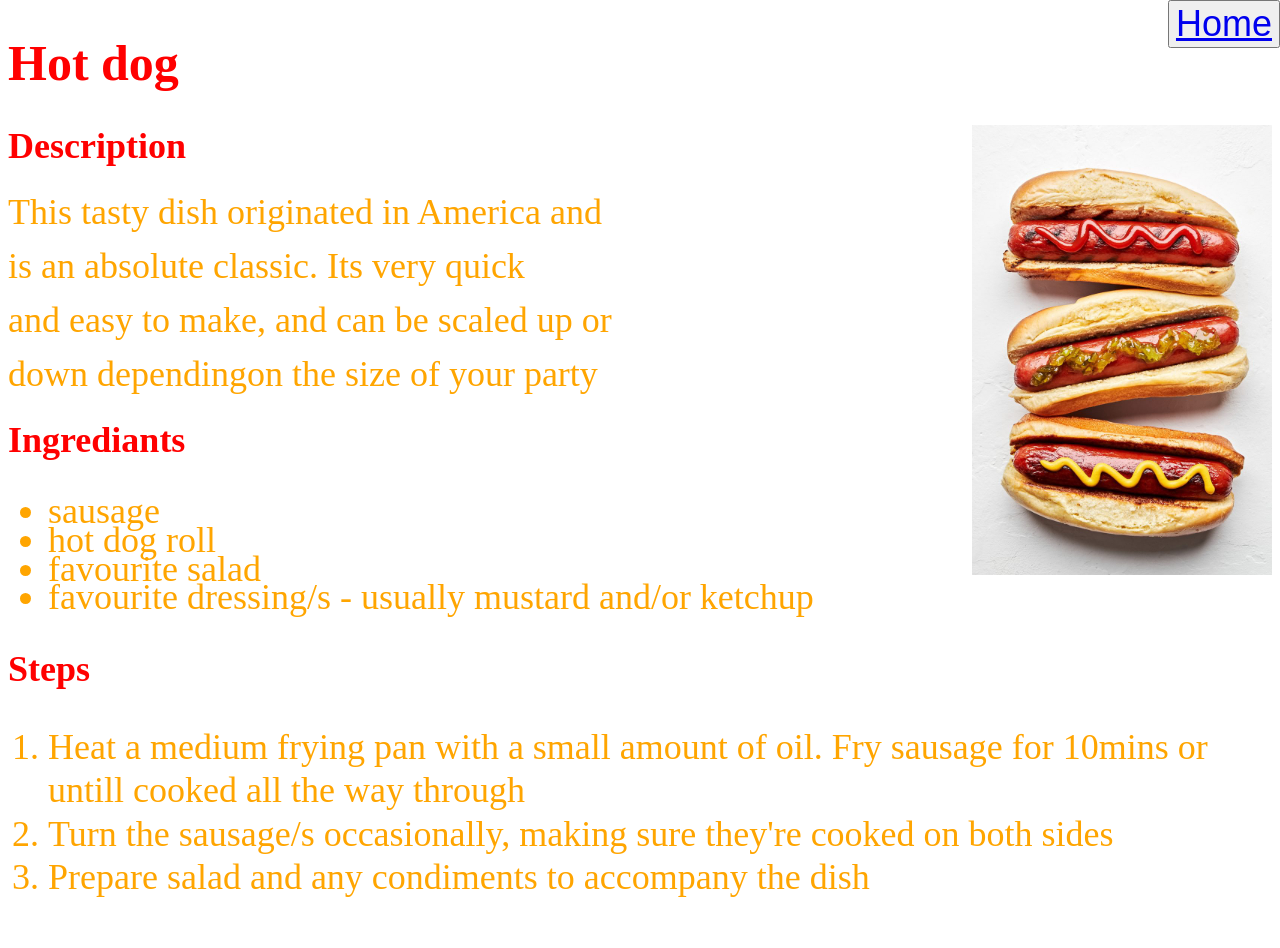
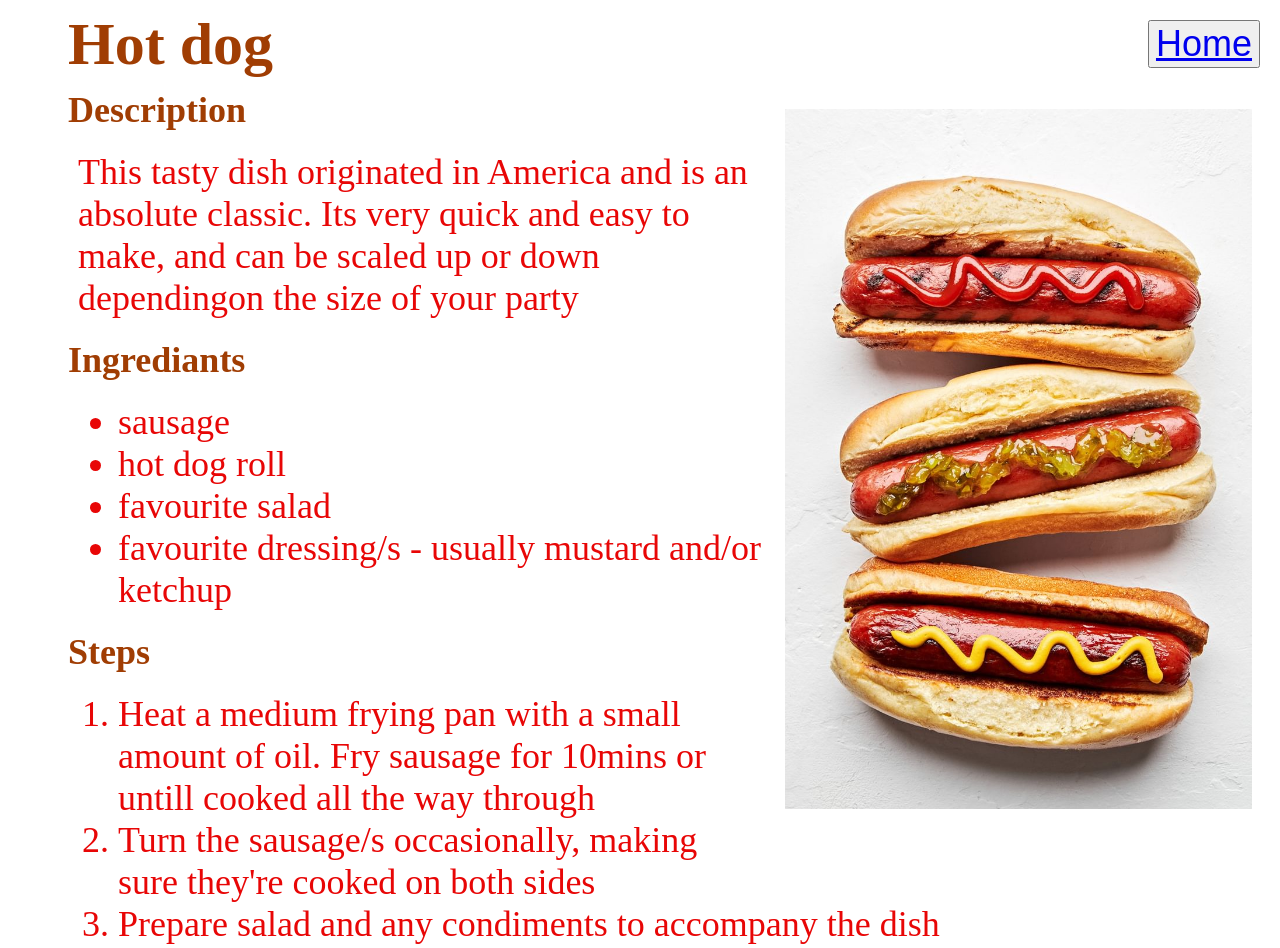
Before and after one commit to Bennyboi789/odin-recipes, a plain HTML site: page recipes/hotdog.html in a window 1280 px wide. Drawn offline with Linux system fonts and the light colour scheme.

Commit message:
further improvements to look of website
this includes using css, positioning, box modal, sizing, font, cascade

```diff
--- a/recipes/hotdog.html
+++ b/recipes/hotdog.html
@@ -7,15 +7,13 @@
   </head>
 
   <body>
+    <div>
     <button class="hbutton"><a href="../index.html">Home</a></button>
     <h1>Hot dog</h1>
     <img src="../images/hotdog.jpg" width="350">
 
     <h2>Description</h2>
-    <p>This tasty dish originated in America and</p>
-    <p>is an absolute classic. Its very quick</p>
-    <p>and easy to make, and can be scaled up or</p>
-    <p>down dependingon the size of your party</p>
+    <p>This tasty dish originated in America and is an absolute classic. Its very quick and easy to make, and can be scaled up or down dependingon the size of your party</p>
 
     <h2>Ingrediants</h2>
      <ul>
@@ -31,6 +29,6 @@
       <li>Turn the sausage/s occasionally, making sure they're cooked on both sides</li>
       <li>Prepare salad and any condiments to accompany the dish</li>
      </ol>
-
+    </div>
   </body>
 </html>
--- a/recipes/style-chicken-burger.css
+++ b/recipes/style-chicken-burger.css
@@ -6,34 +6,33 @@
     position: absolute;
     top: 0;
     right:0;
+    margin: 20px;
+}
+
+div{
+    margin-left: 50px;
 }
 
 h1 {
-    color: green;
-    font-size: 50px;
+    font-size: 60px;
 }
 
+h1,
 h2 {
-    color: green;
+    color: rgb(160, 61, 3);
+    margin: 10px;
 }
 
 img {
-    width: 300px;
-    height: auto;
+    width: auto;
+    height: 500px;
     float:right;
+    margin: 20px;
 }
 
-p {
-    line-height: 0.5;
-    color: rgb(0, 255, 34);
+p,
+ul,
+ol {
+    color: rgb(133, 165, 4);
+    margin: 20px;
 }
-
-ul {
-    line-height: 0.8;
-    color: rgb(7, 247, 7);
-}
-
-ol {
-    line-height: 1.2;
-    color: rgb(0, 255, 55);
-}
--- a/recipes/style-hotdog.css
+++ b/recipes/style-hotdog.css
@@ -6,33 +6,33 @@
     position: absolute;
     top: 0;
     right:0;
+    margin: 20px;
 }
 
+div{
+    margin-left: 50px;
+}
 
 h1 {
-    color: red;
-    font-size: 50px;
+    font-size: 60px;
 }
 
+h1,
 h2 {
-    color: red;
+    color: rgb(160, 61, 3);
+    margin: 10px;
 }
 
 img {
-    width: 300px;
-    height: auto;
+    width: auto;
+    height: 700px;
     float:right;
+    margin: 20px;
 }
 
-ul {
-    line-height: 0.8;
-    color: orange;
+p,
+ul,
+ol {
+    color: rgb(232, 6, 6);
+    margin: 20px;
 }
-p {
-    line-height: 0.5;
-    color: orange;
-}
-ol {
-    line-height: 1.2;
-    color:orange;
-}
--- a/recipes/style-lasagne.css
+++ b/recipes/style-lasagne.css
@@ -6,33 +6,33 @@
     position: absolute;
     top: 0;
     right:0;
+    margin: 20px;
+}
+
+div{
+    margin-left: 50px;
 }
 
 h1 {
-    color: rgb(160, 61, 3);
-    font-size: 50px;
+    font-size: 60px;
 }
 
+h1,
 h2 {
     color: rgb(160, 61, 3);
+    margin: 20px;
 }
 
 img {
-    width: 300px;
-    height: auto;
+    width: auto;
+    height: 700px;
     float:right;
+    margin: 20px;
 }
 
-p {
-    line-height: 0.5;
+p,
+ul,
+ol {
     color: orange;
+    margin: 20px;
 }
-ul {
-    line-height: 0.8;
-    color: orange;
-}
-
-ol {
-    line-height: 1.2;
-    color: orange;
-}
--- a/style-home.css
+++ b/style-home.css
@@ -1,14 +1,19 @@
 
 * {
-    font-size: 50px;
+    font-size: 45px;
     text-align: center;
+    color: rgb(0, 144, 7);
 }
 h1 {
-    color: blue;
-    font-size: 60px;
+    color: rgb(0, 144, 7);
+    font-size: 80px;
 }
-.recipes {
-    color: blueviolet;
+
+a {
+    background-color: rgba(22, 165, 27, 0.432);
+    margin: 80px;
+    padding: 20px;
+    line-height: 2;
 }
 .left {
     float: left;
@@ -16,3 +21,9 @@ h1 {
 .right {
     float: right;
 }
+
+.image {
+    width:400px;
+    height: auto;
+    margin-top: -120px;
+}
```
Also changed, not shown: index.html (+7 -7 lines), recipes/chickenburger.html (+3 -5 lines), recipes/lasagne.html (+5 -3 lines).
